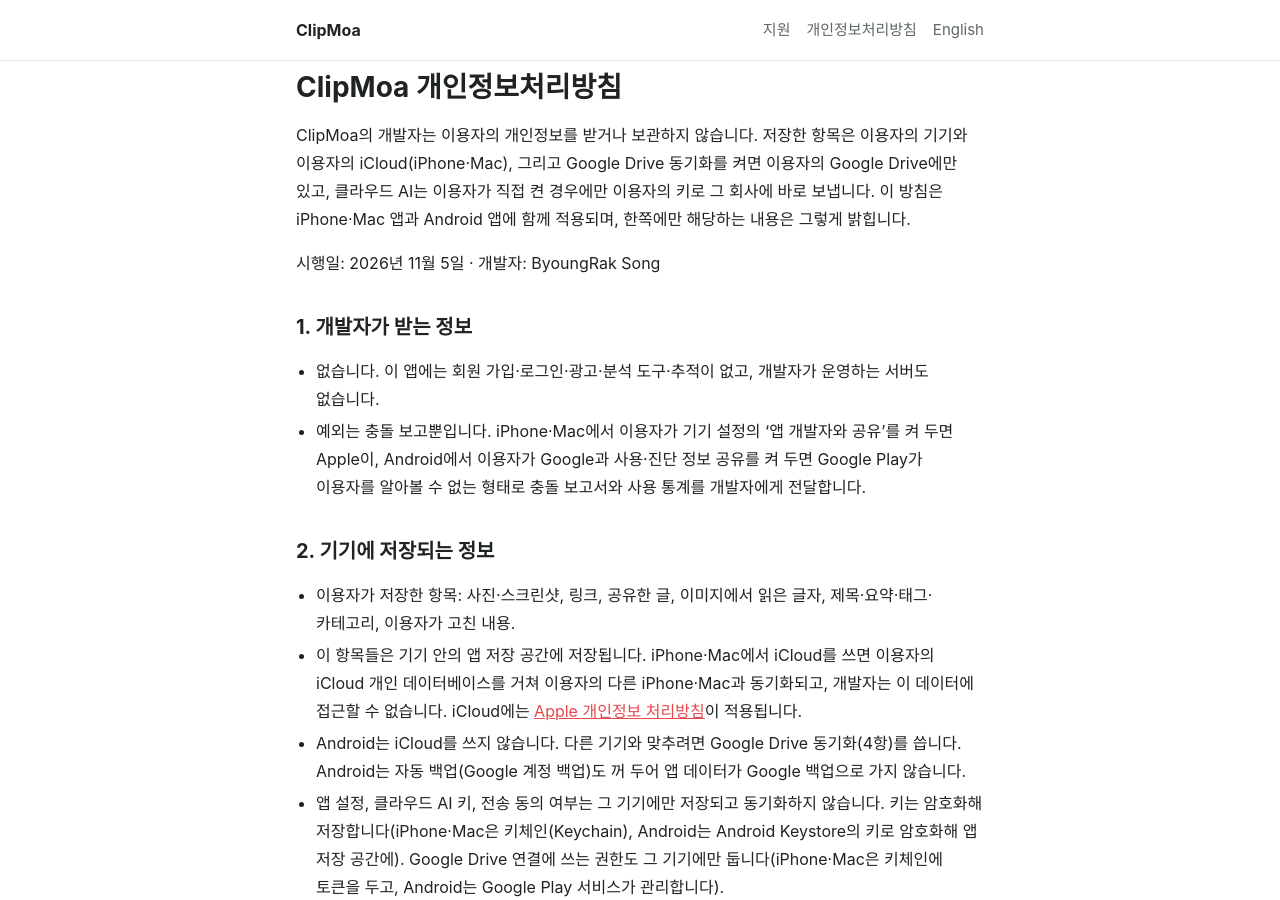
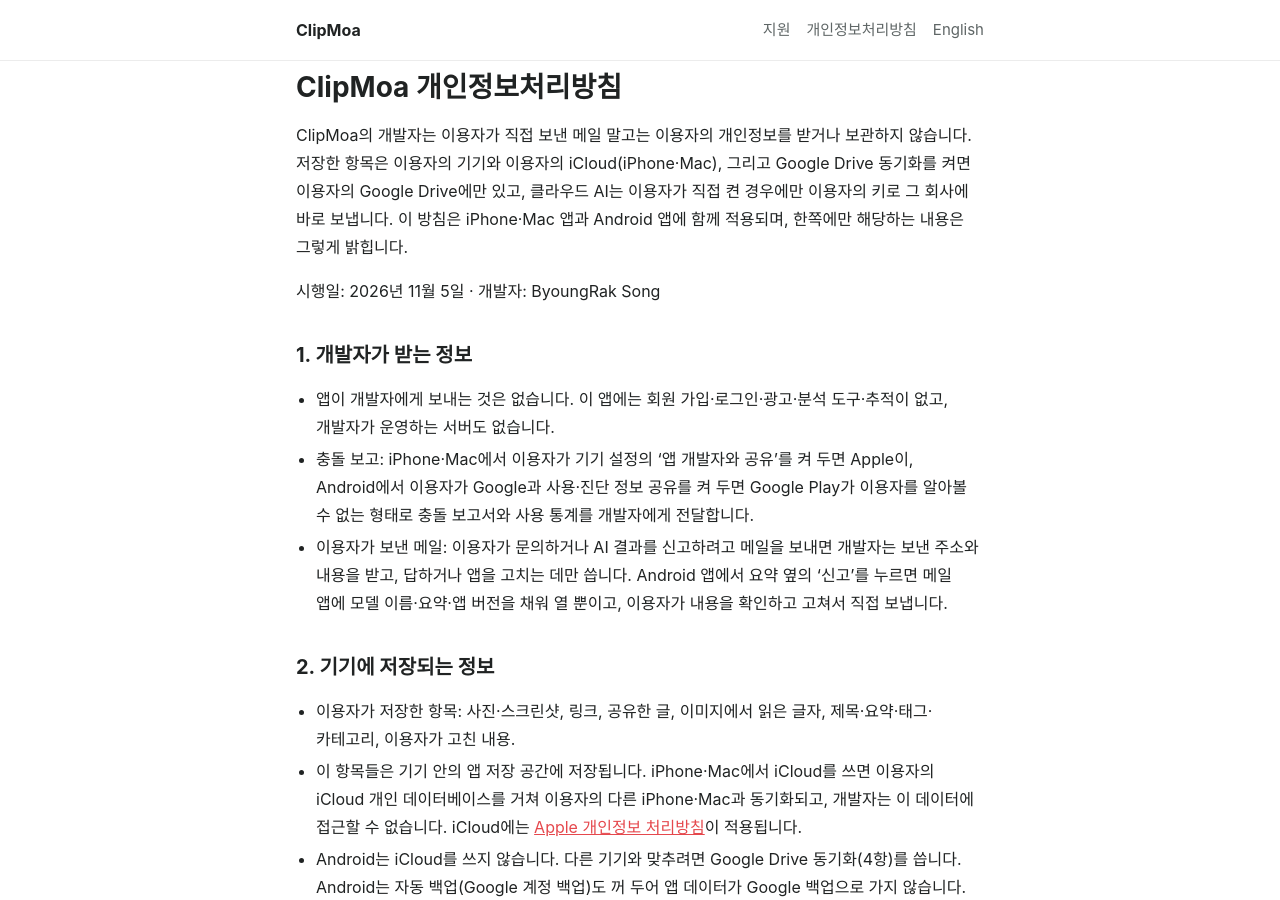
Before and after one commit to mcred2030/clipmoa, a Jekyll site: the page built from privacy.md, in a window 1280 px wide and 900 px high. Built offline with Jekyll 4.4.1, drawn with Linux system fonts in a browser that asks for light colours.

Commit message:
방침: 1항에 '이용자가 보낸 메일' — 문의·AI 결과 신고 메일만 받는다, Android '신고'는 메일 앱을 채워 열 뿐(시행일 2026-11-05)

```diff
--- a/privacy.md
+++ b/privacy.md
@@ -5,13 +5,14 @@ permalink: /privacy/
 
 # ClipMoa 개인정보처리방침
 
-ClipMoa의 개발자는 이용자의 개인정보를 받거나 보관하지 않습니다. 저장한 항목은 이용자의 기기와 이용자의 iCloud(iPhone·Mac), 그리고 Google Drive 동기화를 켜면 이용자의 Google Drive에만 있고, 클라우드 AI는 이용자가 직접 켠 경우에만 이용자의 키로 그 회사에 바로 보냅니다. 이 방침은 iPhone·Mac 앱과 Android 앱에 함께 적용되며, 한쪽에만 해당하는 내용은 그렇게 밝힙니다.
+ClipMoa의 개발자는 이용자가 직접 보낸 메일 말고는 이용자의 개인정보를 받거나 보관하지 않습니다. 저장한 항목은 이용자의 기기와 이용자의 iCloud(iPhone·Mac), 그리고 Google Drive 동기화를 켜면 이용자의 Google Drive에만 있고, 클라우드 AI는 이용자가 직접 켠 경우에만 이용자의 키로 그 회사에 바로 보냅니다. 이 방침은 iPhone·Mac 앱과 Android 앱에 함께 적용되며, 한쪽에만 해당하는 내용은 그렇게 밝힙니다.
 
 시행일: 2026년 11월 5일 · 개발자: ByoungRak Song
 
 ## 1. 개발자가 받는 정보
-- 없습니다. 이 앱에는 회원 가입·로그인·광고·분석 도구·추적이 없고, 개발자가 운영하는 서버도 없습니다.
-- 예외는 충돌 보고뿐입니다. iPhone·Mac에서 이용자가 기기 설정의 '앱 개발자와 공유'를 켜 두면 Apple이, Android에서 이용자가 Google과 사용·진단 정보 공유를 켜 두면 Google Play가 이용자를 알아볼 수 없는 형태로 충돌 보고서와 사용 통계를 개발자에게 전달합니다.
+- 앱이 개발자에게 보내는 것은 없습니다. 이 앱에는 회원 가입·로그인·광고·분석 도구·추적이 없고, 개발자가 운영하는 서버도 없습니다.
+- 충돌 보고: iPhone·Mac에서 이용자가 기기 설정의 '앱 개발자와 공유'를 켜 두면 Apple이, Android에서 이용자가 Google과 사용·진단 정보 공유를 켜 두면 Google Play가 이용자를 알아볼 수 없는 형태로 충돌 보고서와 사용 통계를 개발자에게 전달합니다.
+- 이용자가 보낸 메일: 이용자가 문의하거나 AI 결과를 신고하려고 메일을 보내면 개발자는 보낸 주소와 내용을 받고, 답하거나 앱을 고치는 데만 씁니다. Android 앱에서 요약 옆의 '신고'를 누르면 메일 앱에 모델 이름·요약·앱 버전을 채워 열 뿐이고, 이용자가 내용을 확인하고 고쳐서 직접 보냅니다.
 
 ## 2. 기기에 저장되는 정보
 - 이용자가 저장한 항목: 사진·스크린샷, 링크, 공유한 글, 이미지에서 읽은 글자, 제목·요약·태그·카테고리, 이용자가 고친 내용.
```
Also changed, not shown: en/privacy.md (+4 -3 lines).
